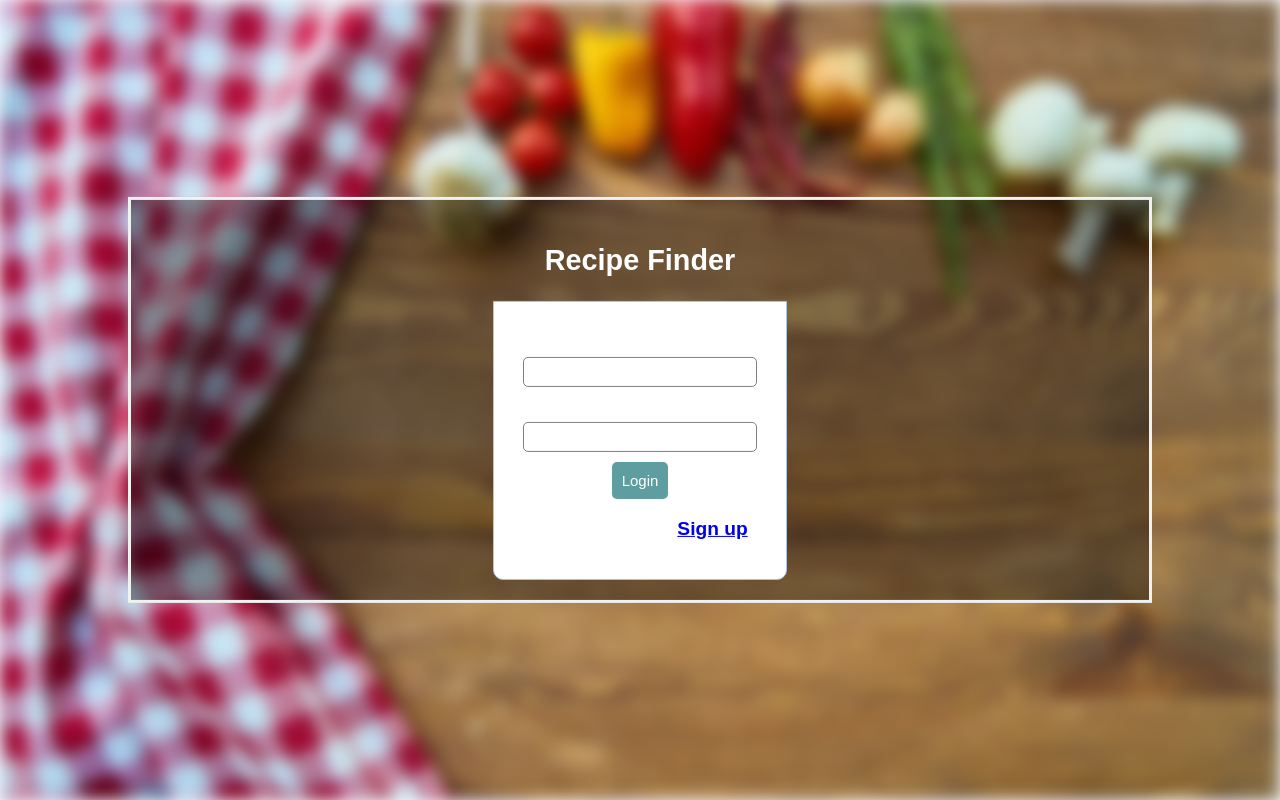
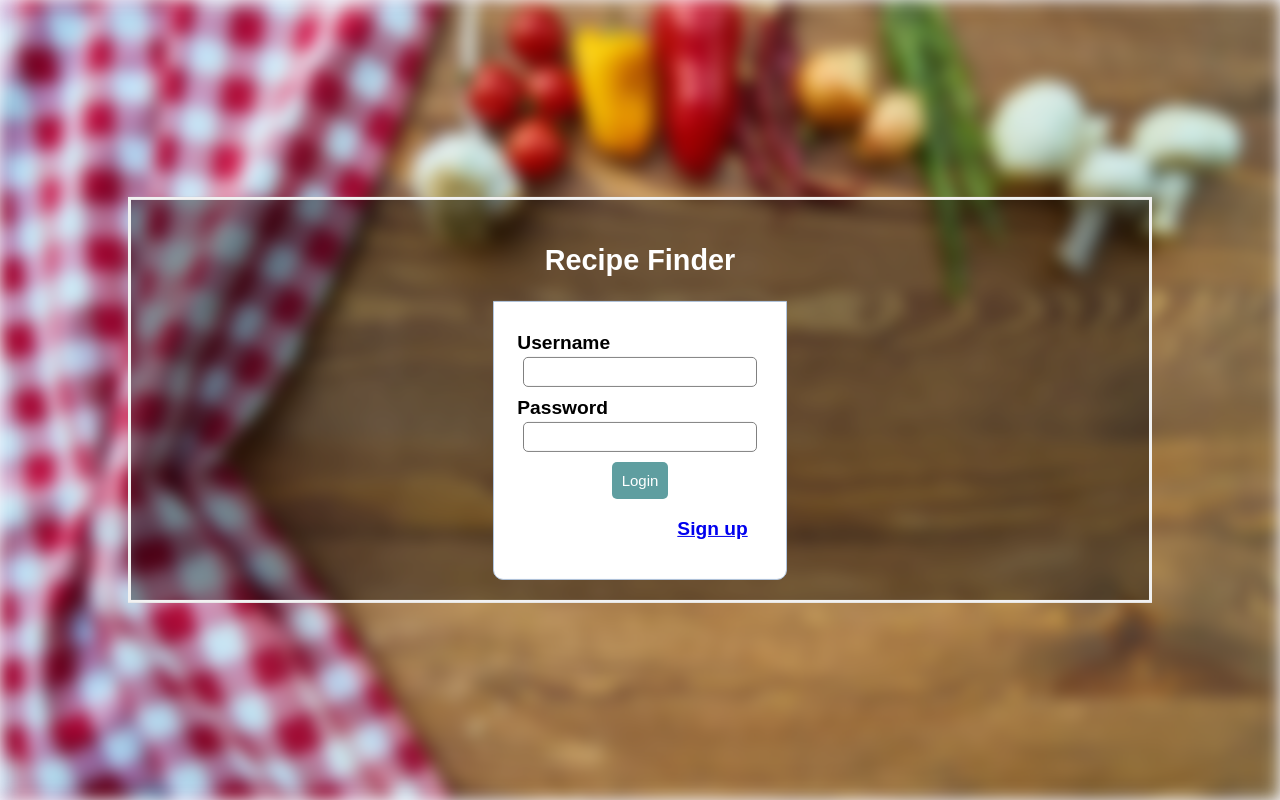
Before and after one commit to 12mtc/Database-Project, a PHP site: page /Database-Project-master/login.php in a window 1280 px wide. Run offline with PHP 8.4, Linux system fonts and the light colour scheme.

Commit message:
Update login.php

```diff
--- a/login.php
+++ b/login.php
@@ -36,6 +36,11 @@ if (isset($_POST['login_btn'])) {
 	  height: 100%;
 	  margin: 0;
 	  font-family: Arial, Helvetica, sans-serif;
+	}
+
+	label {
+		align: center;
+		color: black;
 	}
 
 	* {
```
